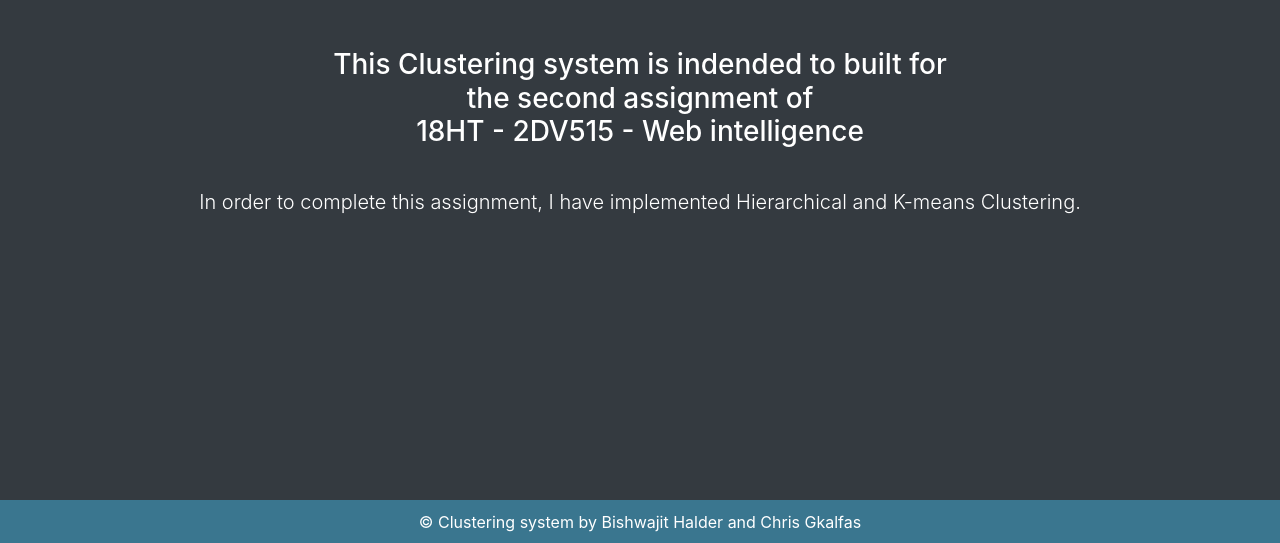
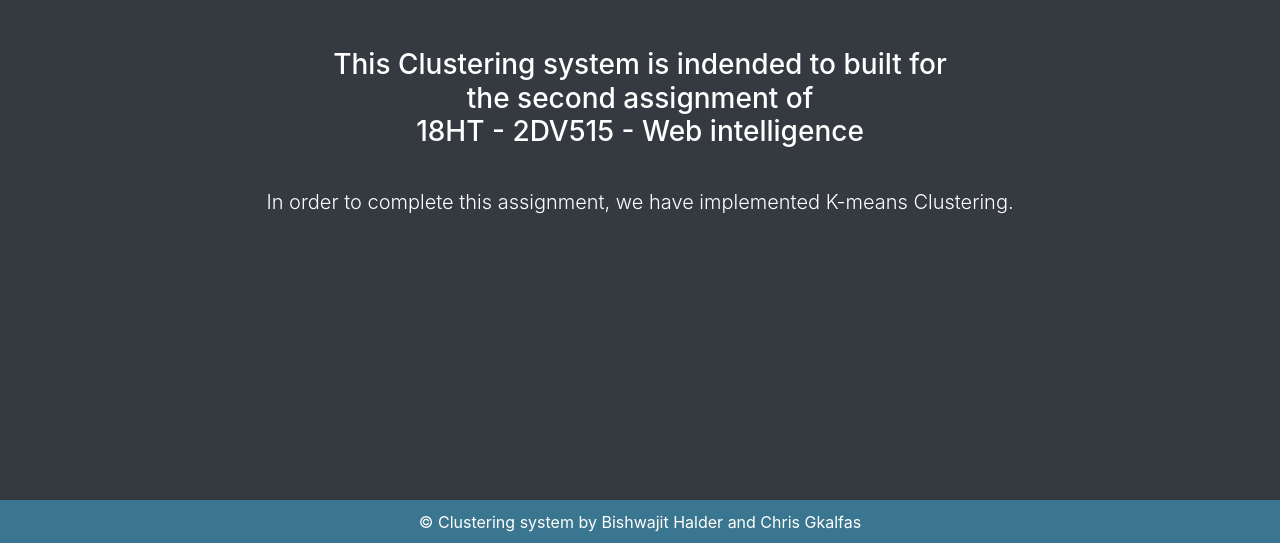
Before and after one commit to bishwajitme/clustering, a Flask app: page / in a window 1280 px wide. Shown: the part 57-600 px from the top of the page. Run offline with Flask 2, Linux system fonts and the light colour scheme; some libraries are stand-ins or nearby versions.

Commit message:
update
update

```diff
--- a/templates/index.html
+++ b/templates/index.html
@@ -27,7 +27,7 @@
         <div class="p-3 p-md-5 text-white bg-dark content_block">
 
             <h3>This Clustering system is indended to built for <br> the second assignment of <br>18HT - 2DV515 - Web intelligence</h3>
-            <p class="lead" style="padding-top: 30px">In order to complete this assignment, I have implemented Hierarchical and K-means Clustering.<br></p>
+            <p class="lead" style="padding-top: 30px">In order to complete this assignment, we have implemented K-means Clustering.<br></p>
 
 
 
```
Also changed, not shown: 1 other file.
